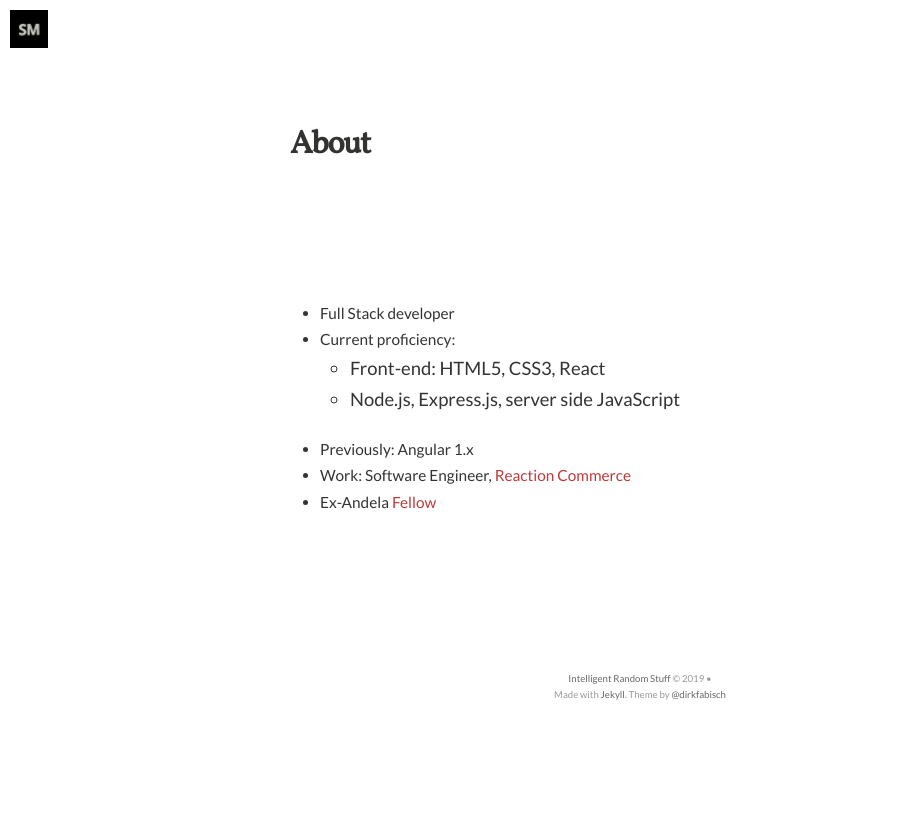
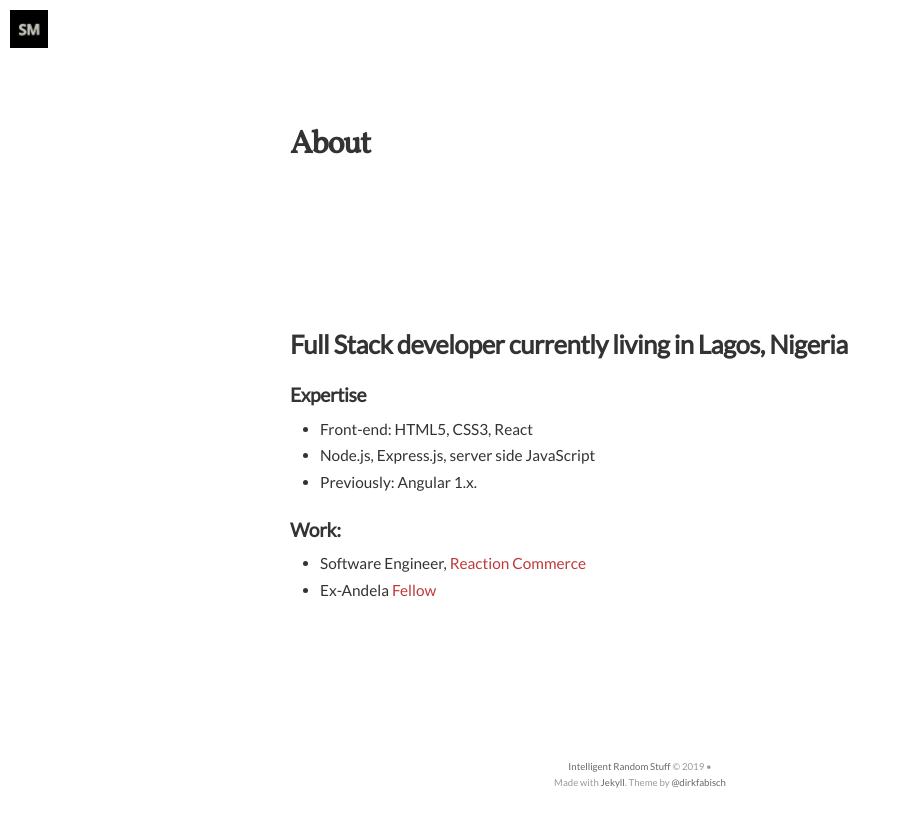
Before and after one commit to impactmass/impactmass.github.io, a Jekyll site: the page built from about.md, in a window 1280 px wide. Shown: the top 827 px of the page, without its empty margins (0-901 px from the left). Built offline with Jekyll 4.4.1, drawn with Linux system fonts in a browser that asks for light colours; nearby versions of some CDN libraries.

Commit message:
Update about

```diff
--- a/about.md
+++ b/about.md
@@ -1,13 +1,16 @@
 ---
 layout: page
 title: About
-permalink: /about/
+permalink: /about
 ---
 
-* Full Stack developer
-* Current proficiency:
+# Full Stack developer currently living in Lagos, Nigeria
+
+### Expertise
   - Front-end: HTML5, CSS3, React
   - Node.js, Express.js, server side JavaScript
-* Previously: Angular 1.x
-* Work: Software Engineer, [Reaction Commerce](http://reactioncommerce.com)
-* Ex-Andela [Fellow](http://andela.com/fellowship/apply)
+  - Previously: Angular 1.x.
+
+### Work:
+  - Software Engineer, [Reaction Commerce](http://reactioncommerce.com)
+  - Ex-Andela [Fellow](http://andela.com/fellowship/apply)
```
